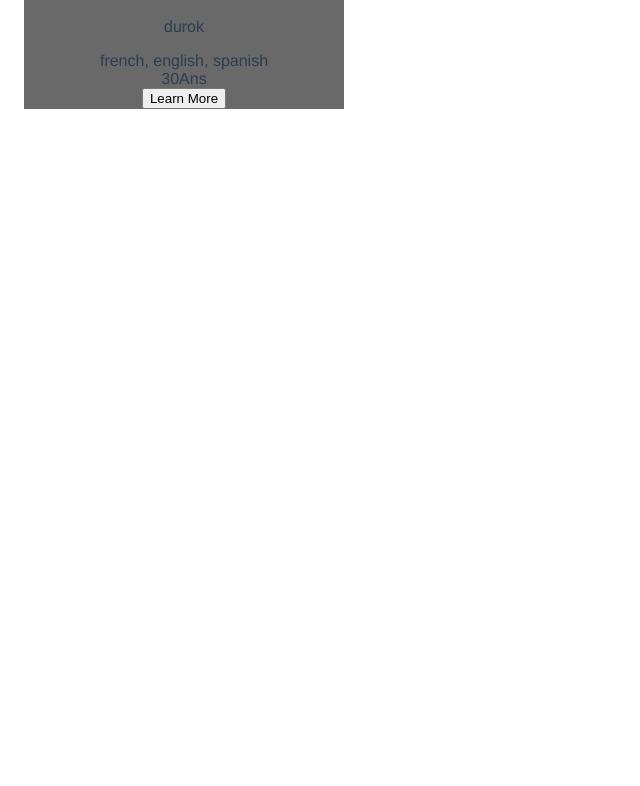
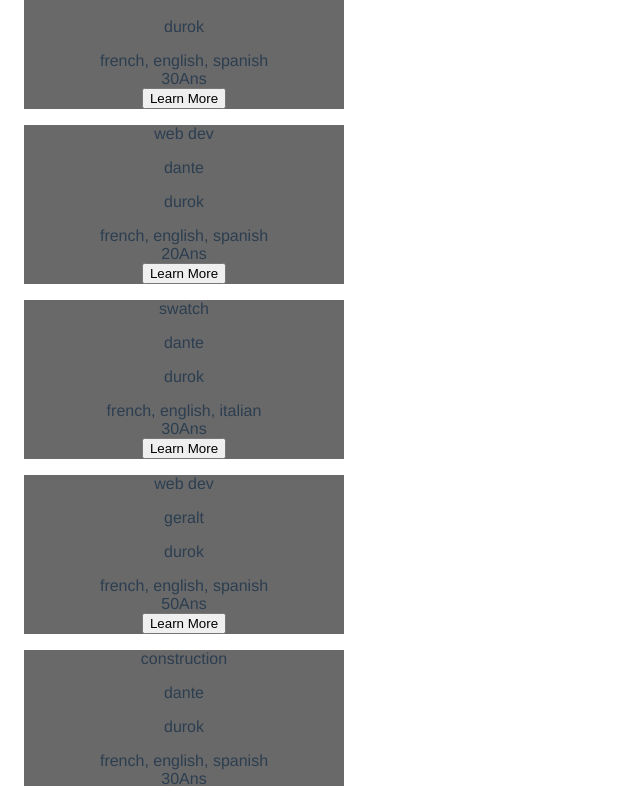
Before and after one commit to Realise-Formation-Digital/Skillfolio-Vue, a Vue app: page /CF in a window 1280 px wide. Shown: the part 1727-2513 px from the top of the page, without its empty margins (0-640 px from the left). Before the commit the page ends 1852 px from the top, so only its background shows below. Built offline with nearby package versions, Linux system fonts and the light colour scheme; data requests are answered from the project's data file.

Commit message:
Update Cf.vue

```diff
--- a/src/views/Cf.vue
+++ b/src/views/Cf.vue
@@ -1,8 +1,8 @@
 <template>
-    <v-container fluid class="bg-surface-variant">
-        <v-row>
-            <v-col>
-                <v-card elevation="9" class="mx-auto noir" width="20rem" v-for="item of cf" :key="item.cf">
+    <v-container class="grey lighten-5">
+        <v-row no-gutters>
+            <v-col v-for="n in 3" :key="n" cols="12" sm="4">
+                <v-card class="mx-auto noir" width="20rem" v-for="item of cf" :key="item.cf">
                     <div>{{ item.departament }}</div>
                     <p class="text-h4 text--primary">
                         {{ item.name }}
@@ -30,6 +30,11 @@ export default Vue.extend({
     name: "CF",
     data: () => ({
         cf: [],
+        alignments: [
+            'start',
+            'center',
+            'end',
+        ],
     }),
     async mounted() {
         await this.$store.dispatch('getCf');
```
